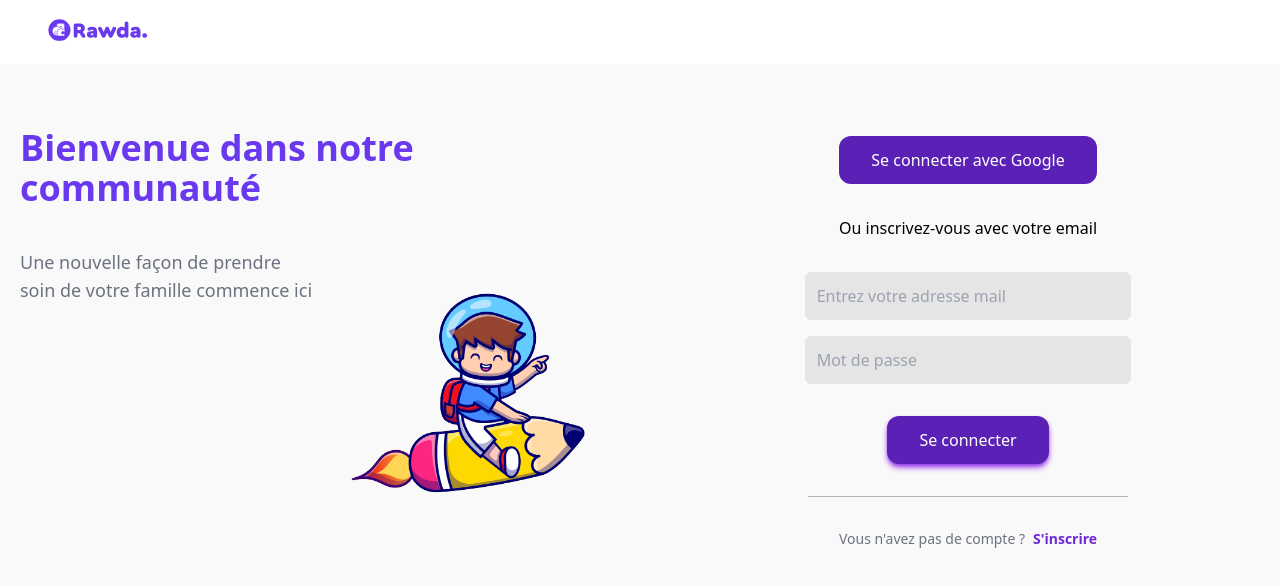
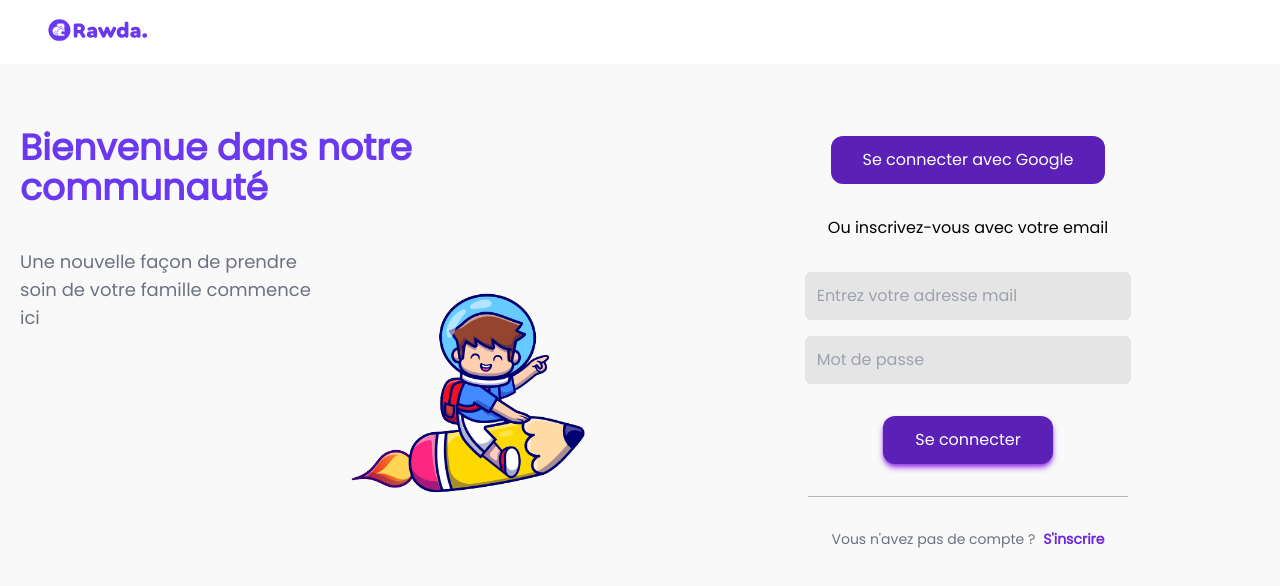
Before and after one commit to thenotoriousmehdi/Rawda-Front, a React (Create React App) app: page / in a window 1280 px wide. Shown: the top 586 px of the page. Built offline with nearby package versions, Linux system fonts and the light colour scheme.

Commit message:
Update tailwind.config.js

```diff
--- a/tailwind.config.js
+++ b/tailwind.config.js
@@ -12,6 +12,10 @@ rawdawhite:   '#FAF9F9' ,
 rawdablack: '1E1E1E' ,
 mehdi: 'CEA9EC'
 
+},
+fontFamily: {
+body: ['Poppins']
+
 }
 
 
```
